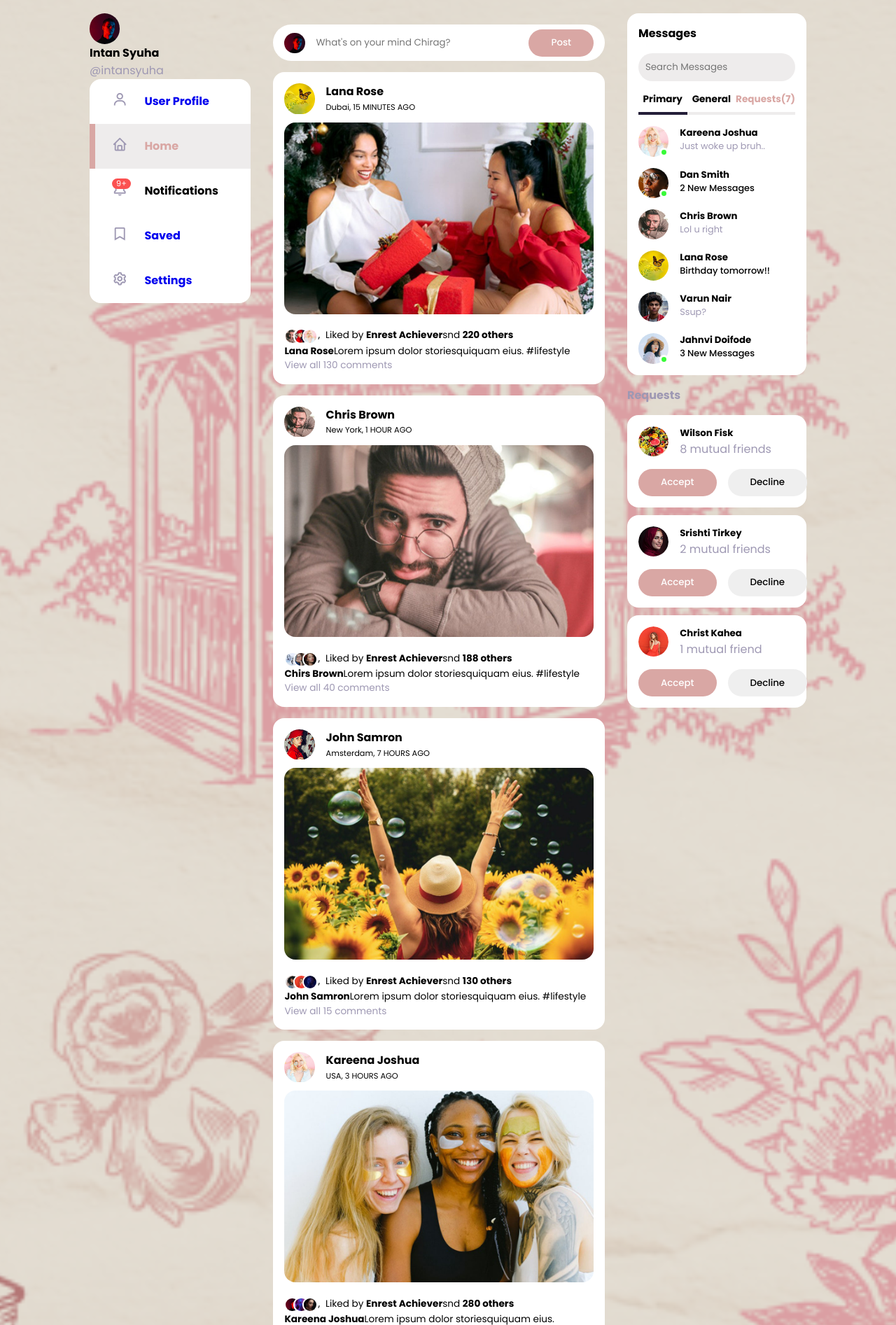
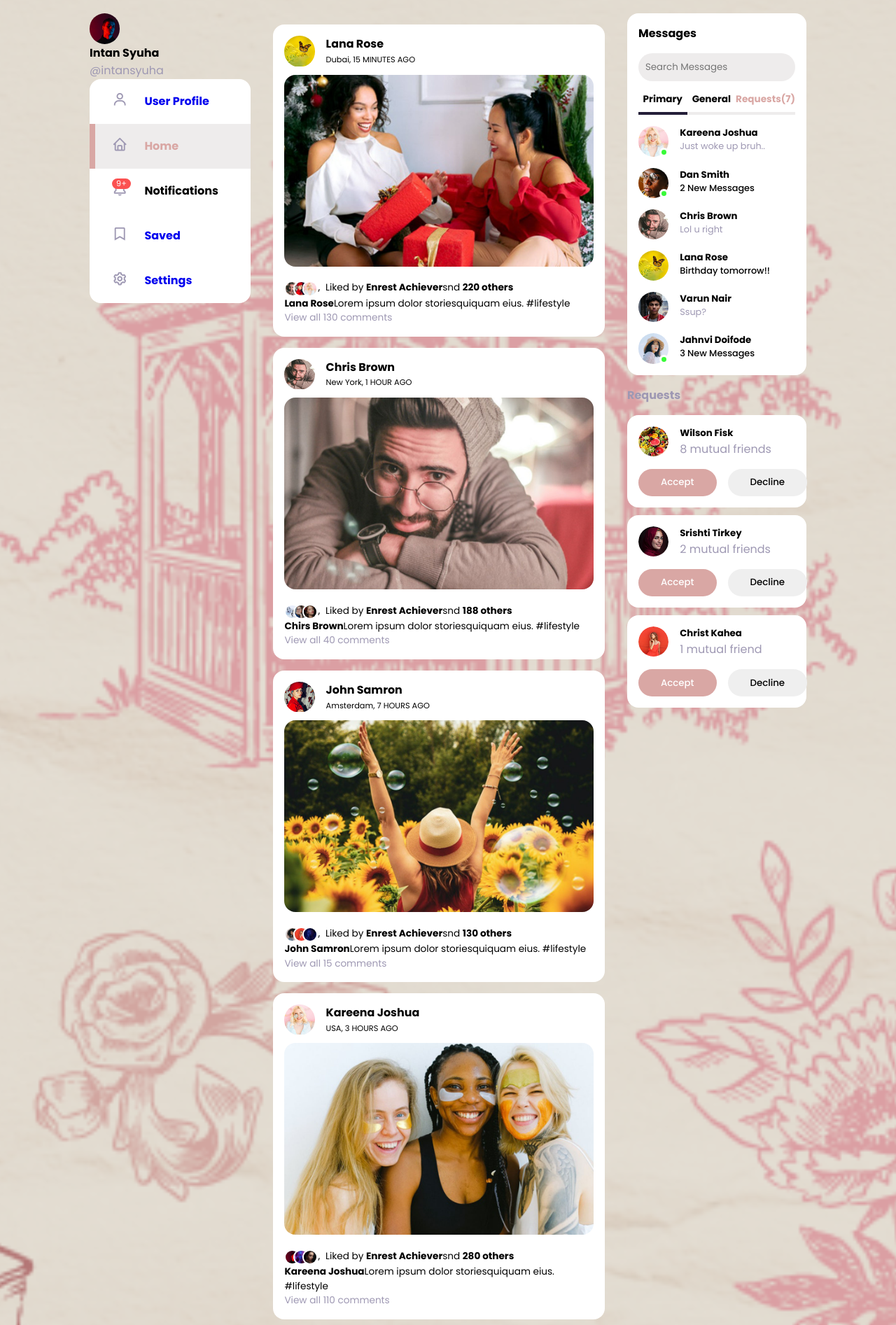
Before and after one commit to intansyuha/TT3L-06, a Flask app: page /community-page in a window 1280 px wide. Shown: the part 67-1960 px from the top of the page at 70% size. Run offline with Flask 3, Linux system fonts and the light colour scheme; a user stored in the database is signed in.

Commit message:
deleted create a post

```diff
--- a/templates/community-page.html
+++ b/templates/community-page.html
@@ -99,14 +99,6 @@
 
 
           <div class="middle">
-            <form class="create-post">
-                <div class="profile-pic">
-                    <img src="static/profile-8.jpg" alt="">
-                </div>
-                <input type="text" placeholder="What's on your mind Chirag?" id="create-post">
-                <input type="submit" value="Post" class="btn btn-primary">
-            </form>
-
             <div class="feeds">
                 <div class="feed">
                     <div class="head">
```
